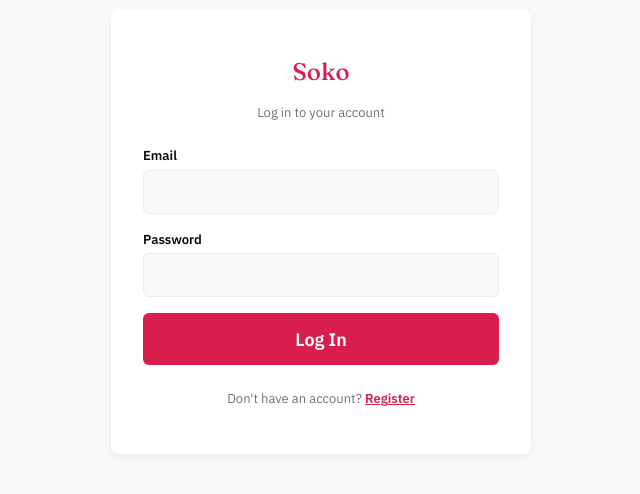
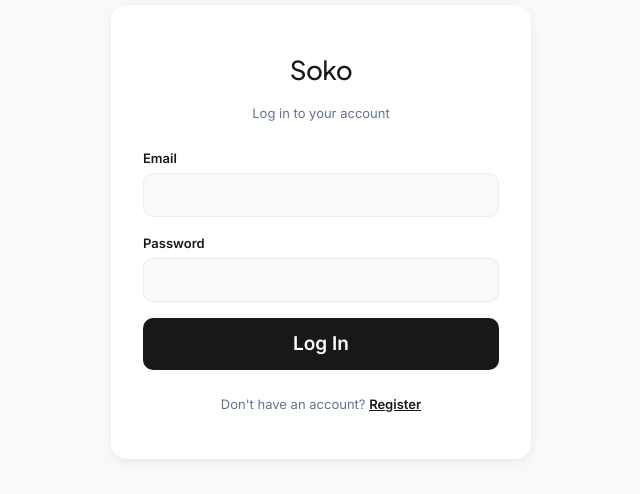
Before and after one commit to Vig-Monk/pangaflow, a Vue app in the folder soko-frontend/: page /login in a window 1280 px wide. Shown: the part 168-662 px from the top of the page, without its empty margins (319-959 px from the left). Built offline with nearby package versions, Linux system fonts and the light colour scheme; no server answers.

Commit message:
fix: Themes (frontends are wooooork)

```diff
--- a/soko-frontend/src/styles/theme.css
+++ b/soko-frontend/src/styles/theme.css
@@ -1,230 +1,171 @@
 /* =============================================================================
-   src/styles/theme.css
-   SOKO CONSOLE DESIGN SYSTEM
-   Premium commerce palette — Soko red, deep espresso, soft white.
+   soko-frontend/src/styles/theme.css
+   SOKO RESPONSIVE DESIGN SYSTEM
+   Palette: Vibrant Crimson (#D91E4E), Rich Emerald, True Charcoals & Soft Whites.
+   Features: Fluid responsive spacing, clamped typography, ambient soft depth.
    ========================================================================== */
 
-@import url('https://fonts.googleapis.com/css2?family=Fraunces:opsz,wght@9..144,400;9..144,500;9..144,600&family=IBM+Plex+Sans:wght@400;500;600;700&family=IBM+Plex+Mono:wght@400;500;600&display=swap');
+@import url('https://fonts.googleapis.com/css2?family=Inter:wght@400;500;600;700&family=JetBrains+Mono:wght@400;500;600;700&family=Plus+Jakarta+Sans:wght@500;600;700;800&display=swap');
 
 :root {
-  /* ---------- Brand palette ---------- */
+  /* =========================================================================
+     1. MASTER BRAND ANCHOR (Change this single token to re-theme the app/store)
+     ========================================================================= */
+  --brand-primary: #D91E4E;
+  --brand-primary-hover: color-mix(in srgb, var(--brand-primary) 85%, #000000);
+  --brand-primary-light: color-mix(in srgb, var(--brand-primary) 10%, transparent);
 
-  /* Soko signature red — primary actions and brand moments */
-  --color-ink: #D91E4E;
-  --color-ink-hover: #B91843;
+  /* =========================================================================
+     2. BRAND TOKENS (Preserving legacy names for seamless compatibility)
+     ========================================================================= */
 
-  /* Deep espresso — neutral strong actions and dark surfaces */
-  --color-dark: #0D0907;
-  --color-dark-hover: #211915;
+  /* Deep charcoal ink for high-contrast text, solid buttons, headings */
+  --color-ink: #18181B;
+  --color-ink-hover: #27272A;
 
-  /*
-   * Legacy alias.
-   * Existing components using --color-gold now inherit Soko red.
-   * No gold remains in the visual system.
-   */
-  --color-gold: #D91E4E;
-  --color-gold-hover: #B91843;
+  /* Accent & Highlight (Driven directly by master brand anchor) */
+  --color-gold: var(--brand-primary);
+  --color-gold-hover: var(--brand-primary-hover);
 
-  /* ---------- Functional colors ---------- */
+  /* Functional Status Colors */
+  --color-ledger-green: #1F7A4D;       /* Rich Botanical Emerald */
+  --color-ledger-green-hover: #166534;
+  --color-market-clay: #C2410C;        /* Warm Terracotta / Destructive */
+  --color-info: #3B82F6;               /* Balanced Info Blue */
 
-  --color-ledger-green: #3F7658;
-  --color-market-clay: #A95543;
-  --color-info: #5E7187;
+  /* =========================================================================
+     3. LIGHT MODE SURFACES & TEXT
+     ========================================================================= */
 
-  /* ---------- Surfaces ---------- */
-
-  /* Soft white — easier on the eyes than pure white */
-  --color-bg: #FAFAF8;
-
-  /* Cards and panels */
+  /* Soft, eye-friendly off-white canvas (eliminates harsh pure-white glare) */
+  --color-bg: #F8F9FA;
   --color-surface: #FFFFFF;
   --color-surface-raised: #FFFFFF;
 
-  /*
-   * Extremely soft border.
-   * Designed to feel like the edge of elevation rather than
-   * a visible line around the component.
-   */
-  --color-border: #ECEBE8;
+  /* Softened border: prevents "grid-cage" visual clutter on small screens */
+  --color-border: #EBECEF;
 
-  /* ---------- Text ---------- */
-
-  --color-text: #0D0907;
-  --color-text-muted: #77716D;
-
-  /*
-   * Always white.
-   * Primary colored buttons therefore use white text
-   * consistently in both light and dark themes.
-   */
+  /* Typography Colors */
+  --color-text: #18181B;
+  --color-text-muted: #64748B;
   --color-text-inverse: #FFFFFF;
 
-  /* ---------- Focus / interaction ---------- */
+  /* Focus Ring */
+  --color-focus-ring: var(--brand-primary);
 
-  --color-focus-ring: #D91E4E;
+  /* =========================================================================
+     4. UNIFIED SANS-SERIF TYPOGRAPHY & FLUID CLAMPED SCALES
+     ========================================================================= */
+  --font-display: 'Plus Jakarta Sans', -apple-system, BlinkMacSystemFont, 'Segoe UI', sans-serif;
+  --font-body: 'Inter', -apple-system, BlinkMacSystemFont, 'Segoe UI', sans-serif;
+  --font-mono: 'JetBrains Mono', 'SF Mono', Consolas, monospace;
 
-  /* ---------- Typography ---------- */
+  /* Fluid typography: scales naturally between 360px mobile and 1200px desktop */
+  --text-xs: 0.75rem;                                    /* 12px */
+  --text-sm: 0.8125rem;                                  /* 13px */
+  --text-base: 0.9375rem;                                /* 15px - optimal mobile baseline */
+  --text-lg: clamp(1.0625rem, 1.5vw + 0.8rem, 1.1875rem);/* 17px - 19px */
+  --text-xl: clamp(1.1875rem, 2vw + 0.8rem, 1.375rem);   /* 19px - 22px */
+  --text-2xl: clamp(1.375rem, 2.5vw + 0.8rem, 1.625rem); /* 22px - 26px */
+  --text-3xl: clamp(1.625rem, 3.5vw + 0.8rem, 2.125rem); /* 26px - 34px */
+  --text-4xl: clamp(1.875rem, 5vw + 0.8rem, 2.625rem);   /* 30px - 42px */
 
-  --font-display: 'Fraunces', Georgia, serif;
-  --font-body: 'IBM Plex Sans', -apple-system, BlinkMacSystemFont, 'Segoe UI', sans-serif;
-  --font-mono: 'IBM Plex Mono', 'SF Mono', Consolas, monospace;
+  --leading-tight: 1.22;
+  --leading-normal: 1.6;
+  --leading-relaxed: 1.75;
 
-  --text-xs: 0.75rem;
-  --text-sm: 0.8125rem;
-  --text-base: 1rem;
-  --text-lg: 1.125rem;
-  --text-xl: 1.25rem;
-  --text-2xl: 1.5rem;
-  --text-3xl: 2rem;
-  --text-4xl: 2.5rem;
+  /* =========================================================================
+     5. RESPONSIVE FLUID SPACING (Mobile-first airy spacing)
+     ========================================================================= */
+  --space-1: 0.25rem;   /* 4px */
+  --space-2: 0.5rem;    /* 8px */
+  --space-3: 0.75rem;   /* 12px */
+  --space-4: 1rem;      /* 16px */
+  --space-5: 1.25rem;   /* 20px */
+  --space-6: 1.5rem;    /* 24px (desktop) -> dynamically relaxed on mobile */
+  --space-8: 2rem;      /* 32px (desktop) */
+  --space-10: 2.5rem;   /* 40px */
+  --space-12: 3rem;     /* 48px */
+  --space-16: 4rem;     /* 64px */
 
-  --leading-tight: 1.2;
-  --leading-normal: 1.5;
-  --leading-relaxed: 1.7;
+  /* =========================================================================
+     6. RADII & SHADOWS
+     ========================================================================= */
+  --radius-sm: 6px;
+  --radius-md: 10px;
+  --radius-lg: 16px;
+  --radius-full: 9999px;
 
-  /* ---------- Spacing (4px base grid) ---------- */
+  /* Soft, ambient shadows (replaces heavy visual border borders) */
+  --shadow-sm: 0 1px 3px rgba(0, 0, 0, 0.04), 0 1px 2px rgba(0, 0, 0, 0.02);
+  --shadow-md: 0 4px 14px rgba(0, 0, 0, 0.05), 0 2px 6px rgba(0, 0, 0, 0.02);
+  --shadow-lg: 0 12px 32px rgba(0, 0, 0, 0.07), 0 4px 10px rgba(0, 0, 0, 0.03);
 
-  --space-1: 0.25rem;
-  --space-2: 0.5rem;
-  --space-3: 0.75rem;
-  --space-4: 1rem;
-  --space-5: 1.25rem;
-  --space-6: 1.5rem;
-  --space-8: 2rem;
-  --space-10: 2.5rem;
-  --space-12: 3rem;
-  --space-16: 4rem;
-
-  /* ---------- Radius ---------- */
-
-  /*
-   * Boxier, more architectural treatment.
-   * Full is reserved for pills and circular controls.
-   */
-  --radius-sm: 4px;
-  --radius-md: 6px;
-  --radius-lg: 8px;
-  --radius-full: 999px;
-
-  /* ---------- Shadows ---------- */
-
-  /*
-   * Soft neutral shadows.
-   * Combined with the subtle border, surfaces should feel lifted
-   * rather than outlined.
-   */
-
-  --shadow-sm:
-    0 1px 2px rgba(13, 9, 7, 0.035),
-    0 1px 1px rgba(13, 9, 7, 0.02);
-
-  --shadow-md:
-    0 4px 12px rgba(13, 9, 7, 0.055),
-    0 2px 4px rgba(13, 9, 7, 0.025);
-
-  --shadow-lg:
-    0 12px 32px rgba(13, 9, 7, 0.075),
-    0 4px 8px rgba(13, 9, 7, 0.035);
-
-  /* ---------- Motion ---------- */
-
+  /* Motion Standards */
   --duration-fast: 120ms;
   --duration-base: 200ms;
   --duration-slow: 320ms;
-
   --ease-standard: cubic-bezier(0.4, 0, 0.2, 1);
 }
 
+/* =============================================================================
+   MOBILE OVERRIDES (<= 640px)
+   Reclaims valuable screen real estate and prevents cramming on mobile phones.
+   ========================================================================== */
+
+@media (max-width: 640px) {
+  :root {
+    /* Compress large desktop padding down on mobile */
+    --space-5: 1rem;       /* 16px */
+    --space-6: 1.125rem;   /* 18px (saves 12px of margin width) */
+    --space-8: 1.375rem;   /* 22px (saves 20px of margin width) */
+    --space-10: 1.75rem;   /* 28px */
+    --space-12: 2rem;      /* 32px */
+    --space-16: 2.5rem;    /* 40px */
+
+    /* Softer radius on small viewports */
+    --radius-lg: 12px;
+  }
+}
 
 /* =============================================================================
-   DARK MODE
-   Deep espresso rather than blue-black or green-black.
+   DARK MODE (True Warm Charcoal & Luminous Accents)
    ========================================================================== */
 
 [data-theme='dark'] {
-  /* ---------- Brand ---------- */
+  --brand-primary: #E83D69;
+  --brand-primary-hover: color-mix(in srgb, var(--brand-primary) 85%, #FFFFFF);
+  --brand-primary-light: color-mix(in srgb, var(--brand-primary) 18%, transparent);
 
-  --color-ink: #D91E4E;
-  --color-ink-hover: #EF3A67;
+  /* Deep Warm Charcoal Surfaces */
+  --color-bg: #111113;
+  --color-surface: #18181B;
+  --color-surface-raised: #222226;
+  --color-border: #27272A;
 
-  --color-dark: #0D0907;
-  --color-dark-hover: #211915;
+  --color-ink: #F4F4F5;
+  --color-ink-hover: #FFFFFF;
 
-  /* Legacy alias — remains Soko red */
-  --color-gold: #D91E4E;
-  --color-gold-hover: #EF3A67;
+  --color-gold: var(--brand-primary);
+  --color-gold-hover: var(--brand-primary-hover);
 
-  /* ---------- Functional colors ---------- */
+  --color-ledger-green: #34D399;
+  --color-market-clay: #FB7185;
+  --color-info: #60A5FA;
 
-  --color-ledger-green: #6FA27F;
-  --color-market-clay: #C87563;
-  --color-info: #8FA5BC;
+  --color-text: #F4F4F5;
+  --color-text-muted: #94A3B8;
+  --color-text-inverse: #111113;
 
-  /* ---------- Surfaces ---------- */
+  --color-focus-ring: var(--brand-primary);
 
-  /*
-   * Layered warm-charcoal surfaces.
-   *
-   * Background:
-   * #0D0907
-   *
-   * Card:
-   * #171311
-   *
-   * Raised:
-   * #211C19
-   */
-  --color-bg: #0D0907;
-  --color-surface: #171311;
-  --color-surface-raised: #211C19;
-
-  /* Quiet dark border */
-  --color-border: #2B2522;
-
-  /* ---------- Text ---------- */
-
-  --color-text: #F4F1EE;
-  --color-text-muted: #A69F9A;
-
-  /*
-   * Always white.
-   * Primary red buttons therefore have identical text treatment
-   * across both themes.
-   */
-  --color-text-inverse: #FFFFFF;
-
-  /* ---------- Focus ---------- */
-
-  --color-focus-ring: #D91E4E;
-
-  /* ---------- Shadows ---------- */
-
-  --shadow-sm:
-    0 1px 2px rgba(0, 0, 0, 0.22);
-
-  --shadow-md:
-    0 4px 12px rgba(0, 0, 0, 0.30),
-    0 2px 4px rgba(0, 0, 0, 0.16);
-
-  --shadow-lg:
-    0 12px 32px rgba(0, 0, 0, 0.40),
-    0 4px 8px rgba(0, 0, 0, 0.20);
+  --shadow-sm: 0 1px 2px rgba(0, 0, 0, 0.24);
+  --shadow-md: 0 4px 14px rgba(0, 0, 0, 0.32);
+  --shadow-lg: 0 12px 32px rgba(0, 0, 0, 0.44);
 }
 
-
 /* =============================================================================
-   RESPECT SYSTEM COLOR PREFERENCE
-   ========================================================================== */
-
-@media (prefers-color-scheme: dark) {
-  :root:not([data-theme='light']) {
-    color-scheme: dark;
-  }
-}
-
-
-/* =============================================================================
-   BASE
+   GLOBAL RESET & ACCESSIBILITY
    ========================================================================== */
 
 * {
@@ -242,80 +183,61 @@
   font-family: var(--font-body);
   font-size: var(--text-base);
   line-height: var(--leading-normal);
-
   -webkit-font-smoothing: antialiased;
   -moz-osx-font-smoothing: grayscale;
-
-  transition:
-    background var(--duration-base) var(--ease-standard),
-    color var(--duration-base) var(--ease-standard);
+  transition: background var(--duration-base) var(--ease-standard),
+              color var(--duration-base) var(--ease-standard);
 }
 
-h1,
-h2,
-.page-title {
+/* Fluid Headings with tight, modern tracking */
+h1, h2, h3, .page-title {
   font-family: var(--font-display);
-  font-weight: 500;
+  font-weight: 700;
+  letter-spacing: -0.025em;
   line-height: var(--leading-tight);
 }
 
-
-/* =============================================================================
-   NUMERICAL / MONETARY FIGURES
-   ========================================================================== */
-
+/* Numerical & currency figures */
 .tabular-figure {
   font-family: var(--font-mono);
   font-variant-numeric: tabular-nums;
-  font-weight: 500;
+  font-weight: 600;
+  letter-spacing: -0.01em;
 }
 
+/* Card utility: ambient shadow + clean background */
+.card {
+  background: var(--color-surface);
+  border: 1px solid var(--color-border);
+  border-radius: var(--radius-lg);
+  box-shadow: var(--shadow-sm);
+}
 
-/* =============================================================================
-   ACCESSIBILITY
-   ========================================================================== */
-
+/* Visible Accessibility Focus */
 :focus-visible {
   outline: 2px solid var(--color-focus-ring);
   outline-offset: 2px;
   border-radius: var(--radius-sm);
 }
 
-
-/* =============================================================================
-   REDUCED MOTION
-   ========================================================================== */
-
+/* Reduced Motion Override */
 @media (prefers-reduced-motion: reduce) {
-  *,
-  *::before,
-  *::after {
+  *, *::before, *::after {
     animation-duration: 0.01ms !important;
     animation-iteration-count: 1 !important;
     transition-duration: 0.01ms !important;
     scroll-behavior: auto !important;
-    animation-delay: 0s !important;
   }
 }
 
-
 /* =============================================================================
-   SIGNATURE: STITCHED-MARGIN ACCENT BAR
+   SIGNATURE STITCHED ACCENTS
    ========================================================================== */
 
 .stitch {
   border-left: 3px solid var(--stitch-color, var(--color-border));
   padding-left: var(--space-4);
 }
-
-.stitch--in {
-  --stitch-color: var(--color-ledger-green);
-}
-
-.stitch--out {
-  --stitch-color: var(--color-market-clay);
-}
-
-.stitch--adjust {
-  --stitch-color: var(--color-ink);
-}
+.stitch--in     { --stitch-color: var(--color-ledger-green); }
+.stitch--out    { --stitch-color: var(--color-market-clay); }
+.stitch--adjust { --stitch-color: var(--brand-primary); }
```
Also changed, not shown: soko-frontend/src/components/ui/DataTable.vue (+55 -4 lines), soko-frontend/src/views/CustomersView.vue (+14 -19 lines), soko-frontend/src/views/ExpensesView.vue (+21 -17 lines), soko-frontend/src/views/InventoryView.vue (+11 -15 lines), soko-frontend/src/views/ProductsView.vue (+11 -18 lines), soko-frontend/src/views/storefront/OrdersView.vue (+20 -5 lines).
